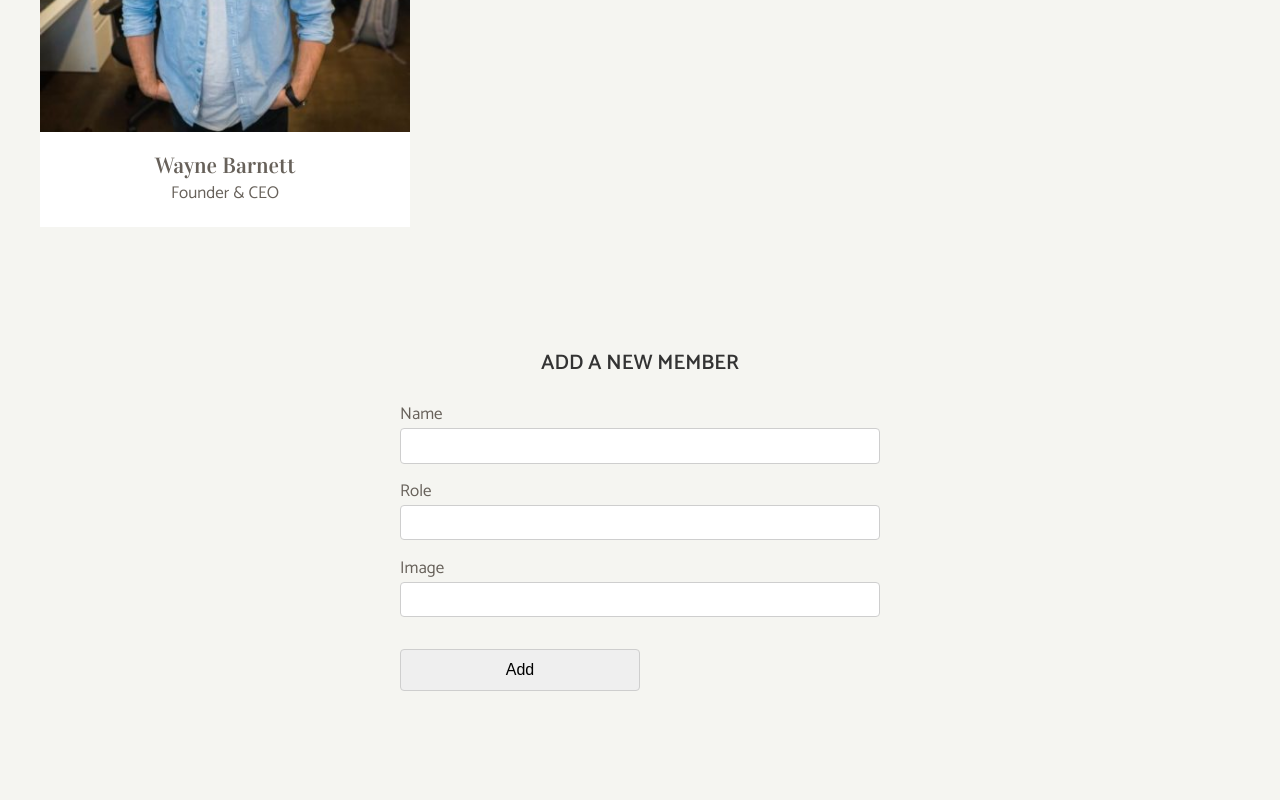
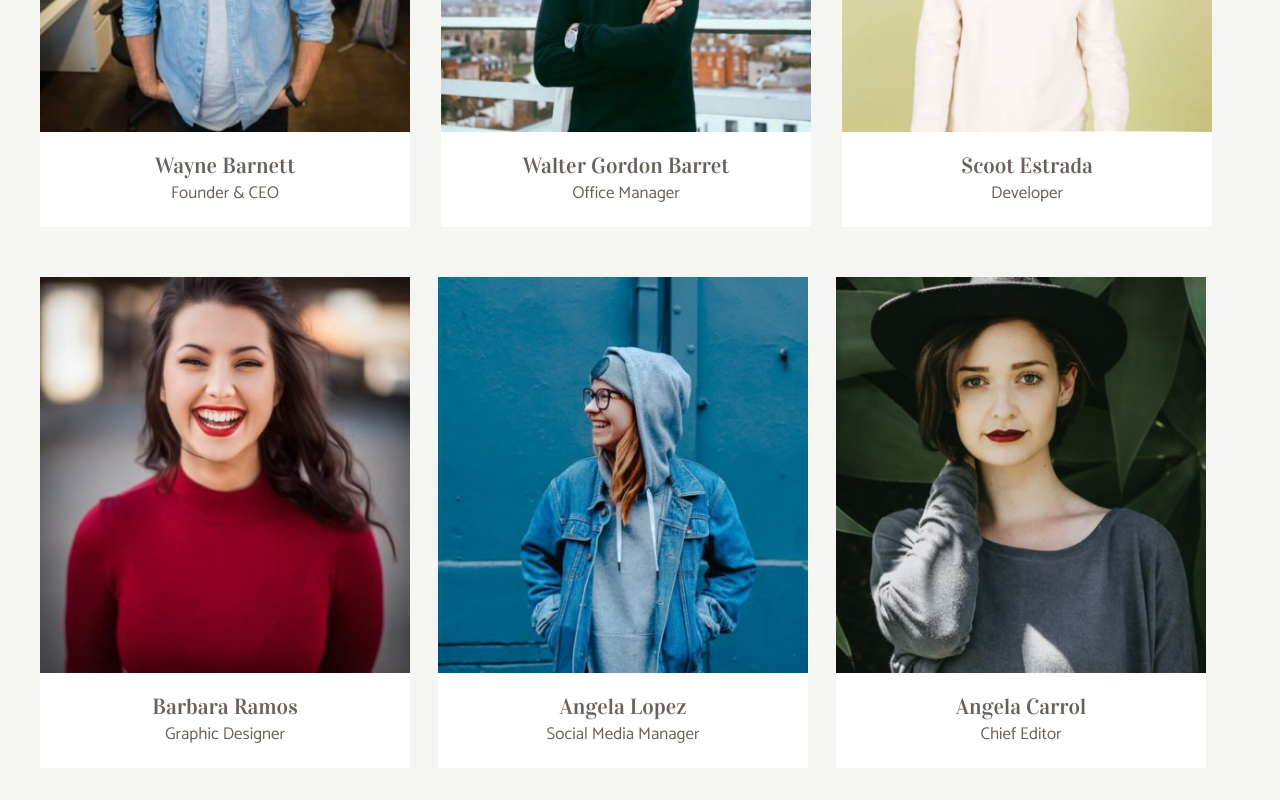
Before and after one commit to Giaki22/js-our-team, a plain HTML site: page index.html in a window 1280 px wide. Shown: the part 500-1300 px from the top of the page. Before the commit the page ends 1257 px from the top, so only its background shows below. Drawn offline with Linux system fonts and the light colour scheme.

Commit message:
+ Team Print

```diff
--- a/index.html
+++ b/index.html
@@ -22,7 +22,7 @@
         </p>
         <div class="team-container">
           <!-- Inseriamo inizialmente una card statica per stilarla e vedere l'effetto finale -->
-
+          <template>
             <div class="team-card">
               <div class="card-image">
                 <img
@@ -35,6 +35,7 @@
                 <p>Founder & CEO</p>
               </div>
             </div>
+          </template>
         </div>
       </div>
     </section>
@@ -54,5 +55,6 @@
         </div>
       </div>
     </section>
+    <script src="main.js"></script>
   </body>
 </html>
--- a/main.js
+++ b/main.js
@@ -1,2 +1,54 @@
+// VARIABLES //
+const teamMembers = [
+    {
+        img : "img/wayne-barnett-founder-ceo.jpg",
+        name : "Wayne Barnett",
+        role : "Founder & CEO",
+    },
+    {
+        img : "img/walter-gordon-office-manager.jpg",
+        name : "Walter Gordon Barret",
+        role : "Office Manager",
+    },
+    {
+        img : "img/scott-estrada-developer.jpg",
+        name : "Scoot Estrada",
+        role : "Developer",
+    },
+    {
+        img : "img/barbara-ramos-graphic-designer.jpg",
+        name : "Barbara Ramos",
+        role : "Graphic Designer",
+    },
+    {
+        img : "img/angela-lopez-social-media-manager.jpg",
+        name : "Angela Lopez",
+        role : "Social Media Manager",
+    },
+    {
+        img : "img/angela-caroll-chief-editor.jpg",
+        name : "Angela Carrol",
+        role : "Chief Editor",
+    },
+];
+
 // DOM OBJS //
-const container = document.querySelector(".container");
+const container = document.querySelector(".team-container");
+
+// FUNCTIONS //
+function printTeam(){
+    for(let i=0; i<teamMembers.length; i++){
+        const card =`<div class="team-card">
+                <div class="card-image">
+                    <img src="${teamMembers[i].img}" alt="Wayne Barnett"/>
+                </div>
+                <div class="card-text">
+                  <h3>${teamMembers[i].name}</h3>
+                  <p>${teamMembers[i].role}</p>
+                </div>
+            </div>`
+        container.innerHTML += card;
+    }
+}
+// MAIN //
+printTeam();
```
Lines whose indentation alone changed are shown as unchanged.
